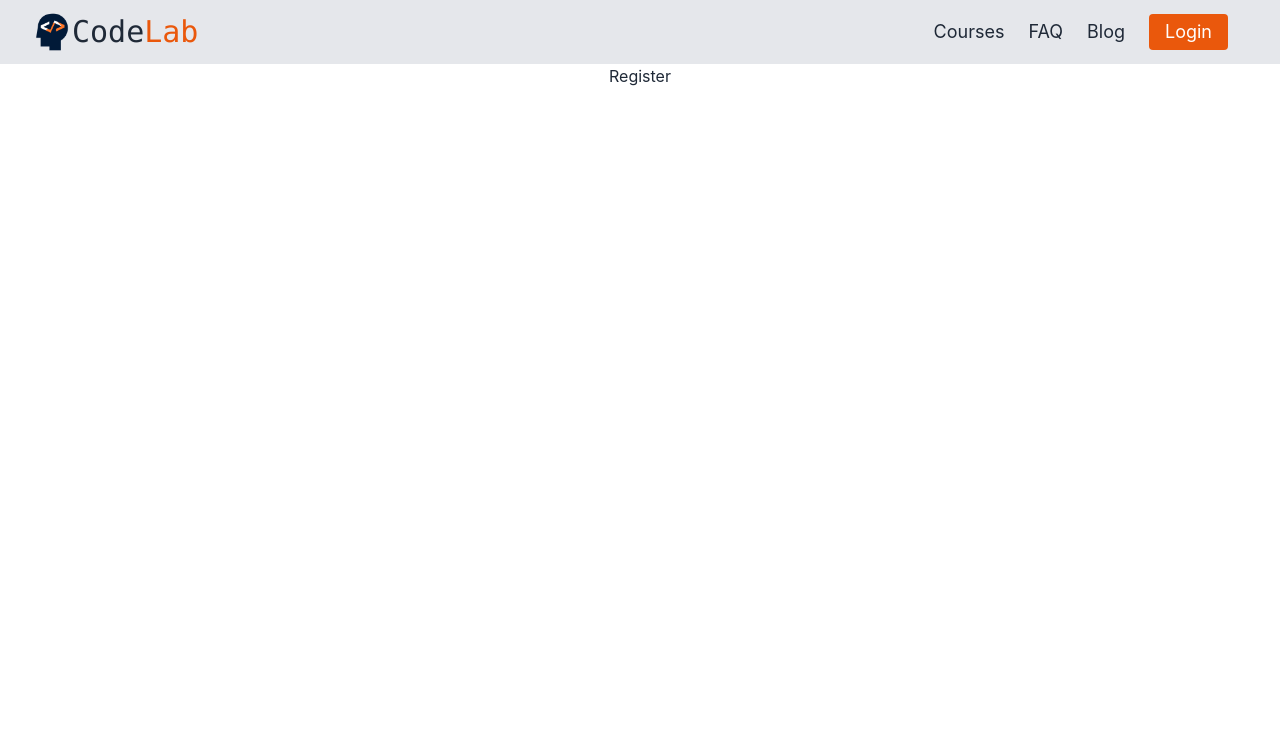
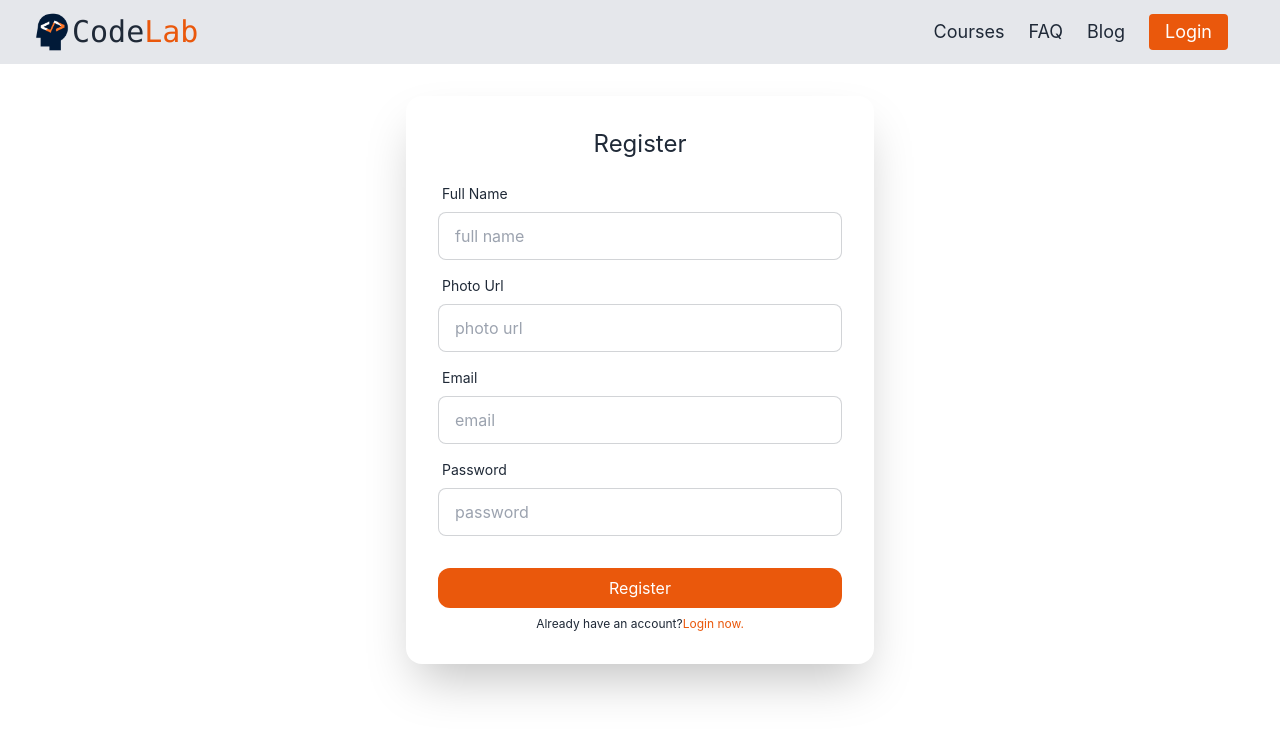
Before and after one commit to Tasnim-Bahar-Samir/codeLab-onlineCourse-client, a React (Create React App) app: page /register in a window 1280 px wide. Shown: the top 736 px of the page. Built offline with nearby package versions, Linux system fonts and the light colour scheme.

Commit message:
created login and registration page

```diff
--- a/src/Pages/Login/Login.js
+++ b/src/Pages/Login/Login.js
@@ -1,9 +1,60 @@
-import React from 'react'
+import React from "react";
+import { Link } from "react-router-dom";
 
 const Login = () => {
+    const handleLogin = (e) =>{
+        e.preventDefault()
+        const form = e.target;
+        const email = form.email.value;
+        const password = form.password.value;
+        console.log(email,password)
+    }
   return (
-    <div>Login</div>
-  )
-}
+    <div className="md:w-[500px]  mx-auto min-h-screen w-72">
+      <div className="hero-content flex-col">
+        <div className="text-center lg:text-left">
+        </div>
+        <div className="card flex-shrink-0 w-full max-w-sm shadow-2xl bg-base-100">
+          <form onSubmit={handleLogin} className="card-body">
+            <h3 className="text-2xl mb-2">Login</h3>
+            <div className="form-control">
+              <label className="label">
+                <span className="label-text">Email</span>
+              </label>
+              <input
+                type="email"
+                name="email"
+                placeholder="email"
+                className="input input-bordered focus:border-orange-600 focus:border-2 focus:outline-none"
+                required
+              />
+            </div>
+            <div className="form-control">
+              <label className="label">
+                <span className="label-text">Password</span>
+              </label>
+              <input
+                type="password"
+                name="password"
+                placeholder="password"
+                className="input input-bordered focus:border-2  focus:border-orange-600 focus:outline-none"
+                required
+              />
+              <label className="label">
+                <a href="#" className="label-text-alt link link-hover">
+                  Forgot password?
+                </a>
+              </label>
+            </div>
+            <div className="form-control mt-6">
+              <button className="w-full text-white py-2 rounded-xl active:scale-95 bg-orange-600">Login</button>
+              <small className=" text-xs mt-2 ">New to this website?<Link className="text-orange-600" to='/register'>Create an account.</Link></small>
+            </div>
+          </form>
+        </div>
+      </div>
+    </div>
+  );
+};
 
-export default Login
+export default Login;
--- a/src/Pages/Register/Register.js
+++ b/src/Pages/Register/Register.js
@@ -1,8 +1,81 @@
 import React from 'react'
+import { Link } from 'react-router-dom';
 
 const Register = () => {
+  const handleRegister = (e) =>{
+    e.preventDefault()
+    const form = e.target;
+    const name = form.name.value;
+    const photo = form.photo.value;
+    const email= form.email.value;
+    const password = form.password.value;
+    console.log(name,email,password,photo)
+
+  }
   return (
-    <div>Register</div>
+    <div className="md:w-[500px]  mx-auto min-h-screen w-72">
+      <div className="hero-content flex-col">
+        <div className=" lg:text-left">
+        </div>
+        <div className="card flex-shrink-0 w-full shadow-2xl">
+          <form onSubmit={handleRegister} className="card-body">
+            <h3 className="text-2xl mb-2">Register</h3>
+            <div className="form-control">
+              <label className="label">
+                <span className="label-text">Full Name</span>
+              </label>
+              <input
+                type="text"
+                name="name"
+                placeholder="full name"
+                className="input input-bordered focus:border-orange-600 focus:border-2 focus:outline-none"
+                required
+              />
+            </div>
+            <div className="form-control">
+              <label className="label">
+                <span className="label-text">Photo Url</span>
+              </label>
+              <input
+                type="text"
+                name="photo"
+                placeholder="photo url"
+                className="input input-bordered focus:border-2  focus:border-orange-600 focus:outline-none"
+                required
+              />
+            </div>
+            <div className="form-control">
+              <label className="label">
+                <span className="label-text">Email</span>
+              </label>
+              <input
+                type="email"
+                name="email"
+                placeholder="email"
+                className="input input-bordered focus:border-2  focus:border-orange-600 focus:outline-none"
+                required
+              />
+            </div>
+            <div className="form-control">
+              <label className="label">
+                <span className="label-text">Password</span>
+              </label>
+              <input
+                type="password"
+                name="password"
+                placeholder="password"
+                className="input input-bordered focus:border-2  focus:border-orange-600 focus:outline-none"
+                required
+              />
+            </div>
+            <div className="form-control mt-6">
+              <button className="w-full text-white py-2 rounded-xl active:scale-95 bg-orange-600">Register</button>
+              <small className=" text-xs mt-2 ">Already have an account?<Link className="text-orange-600" to='/login'>Login now. </Link></small>
+            </div>
+          </form>
+        </div>
+      </div>
+    </div>
   )
 }
 
--- a/src/Shared/Header/Header.js
+++ b/src/Shared/Header/Header.js
@@ -15,7 +15,7 @@ const Header = () => {
             <NavLink className='hover:text-orange-600' to='/courses'>Courses</NavLink>
             <NavLink className='hover:text-orange-600' to='/blog'>FAQ</NavLink>
             <NavLink className='hover:text-orange-600'  to='/courses'>Blog</NavLink>
-            <NavLink className='px-4 py-1 rounded text-white bg-orange-600' to='/blog'>Login</NavLink>
+            <NavLink className='px-4 py-1 rounded text-white bg-orange-600' to='/login'>Login</NavLink>
         </div>
     </div>
   )
```
